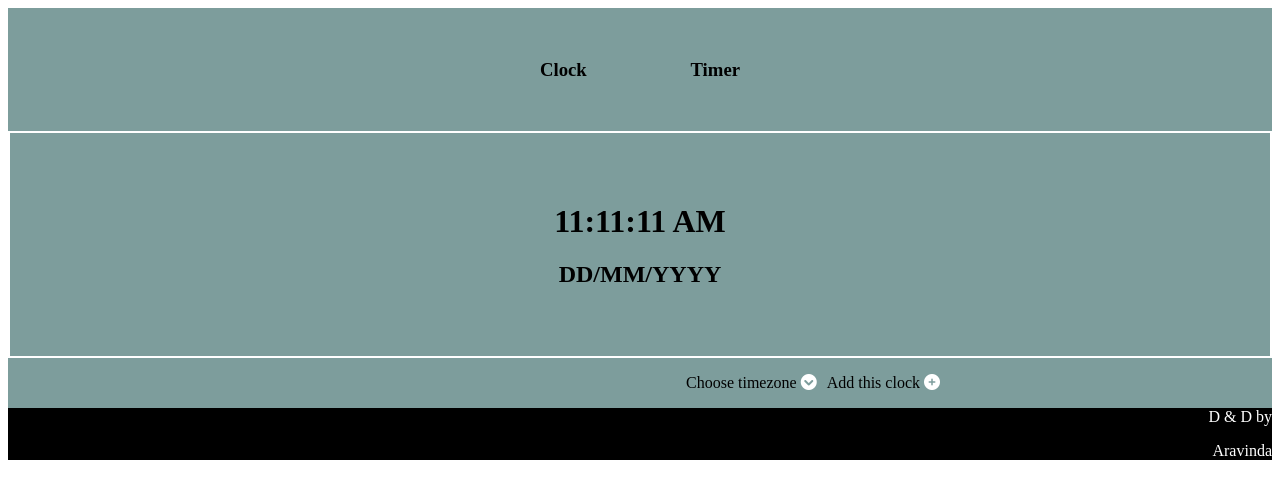
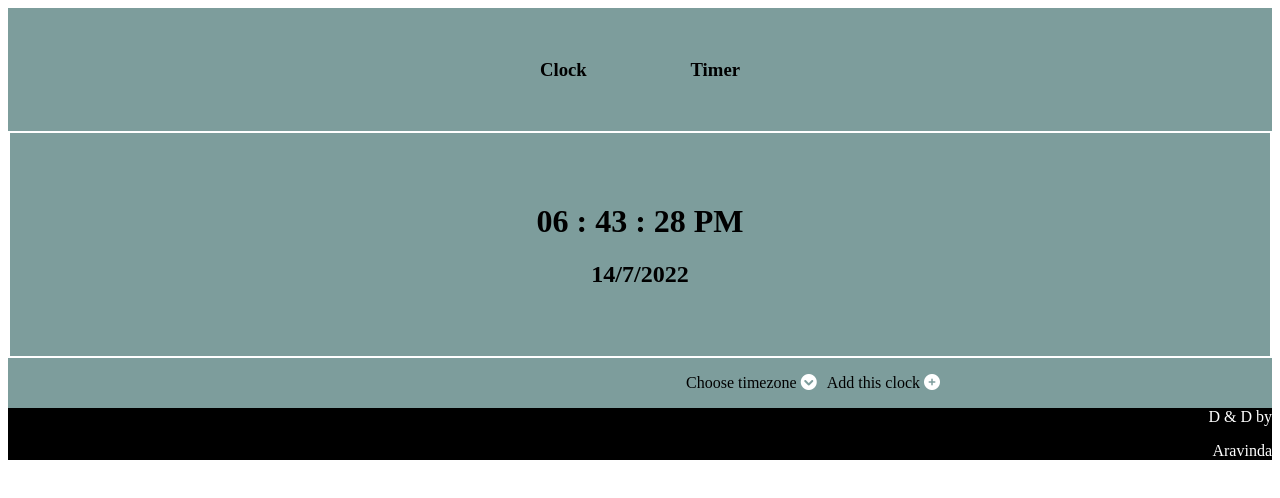
Before and after one commit to aravisv/Hobby_Projects, a plain HTML site: page clock/index.html in a window 1280 px wide. Drawn offline with Linux system fonts and the light colour scheme.

Commit message:
Add files via upload

```diff
--- a/clock/index.html
+++ b/clock/index.html
@@ -36,4 +36,5 @@
     </footer>
 
 </body>
+<script src = "script.js"></script>
 </html>
--- a/clock/script.js
+++ b/clock/script.js
@@ -0,0 +1,36 @@
+runClock();
+setInterval(runClock, 1000);
+function runClock(){
+    let now = new Date();
+    let hour = now.getHours();
+    let minutes = now.getMinutes();
+    let sec = now.getSeconds();
+    let am_or_pm = "AM";
+    let time,today;
+    let DD = now.getDate();
+    let MM = now.getMonth()+1;
+    let YYYY = now.getFullYear();
+
+    if(hour>12){
+        hour -= 12;
+        am_or_pm = "PM";
+    }
+
+    if(hour<10){
+        hour = "0" + hour;
+    }
+
+    if(minutes<10){
+        minutes = "0" + minutes;
+    }
+
+    if(sec < 10){
+        sec = "0" + sec;
+    }
+
+    time = hour + " : " + minutes + " : " + sec + " " + am_or_pm;
+    today = DD + "/" + MM + "/" + YYYY;
+
+    document.getElementsByClassName("clock")[0].querySelector("h1").innerText = time;
+    document.getElementsByClassName("clock")[0].querySelector("h2").innerText = today;
+}
```
